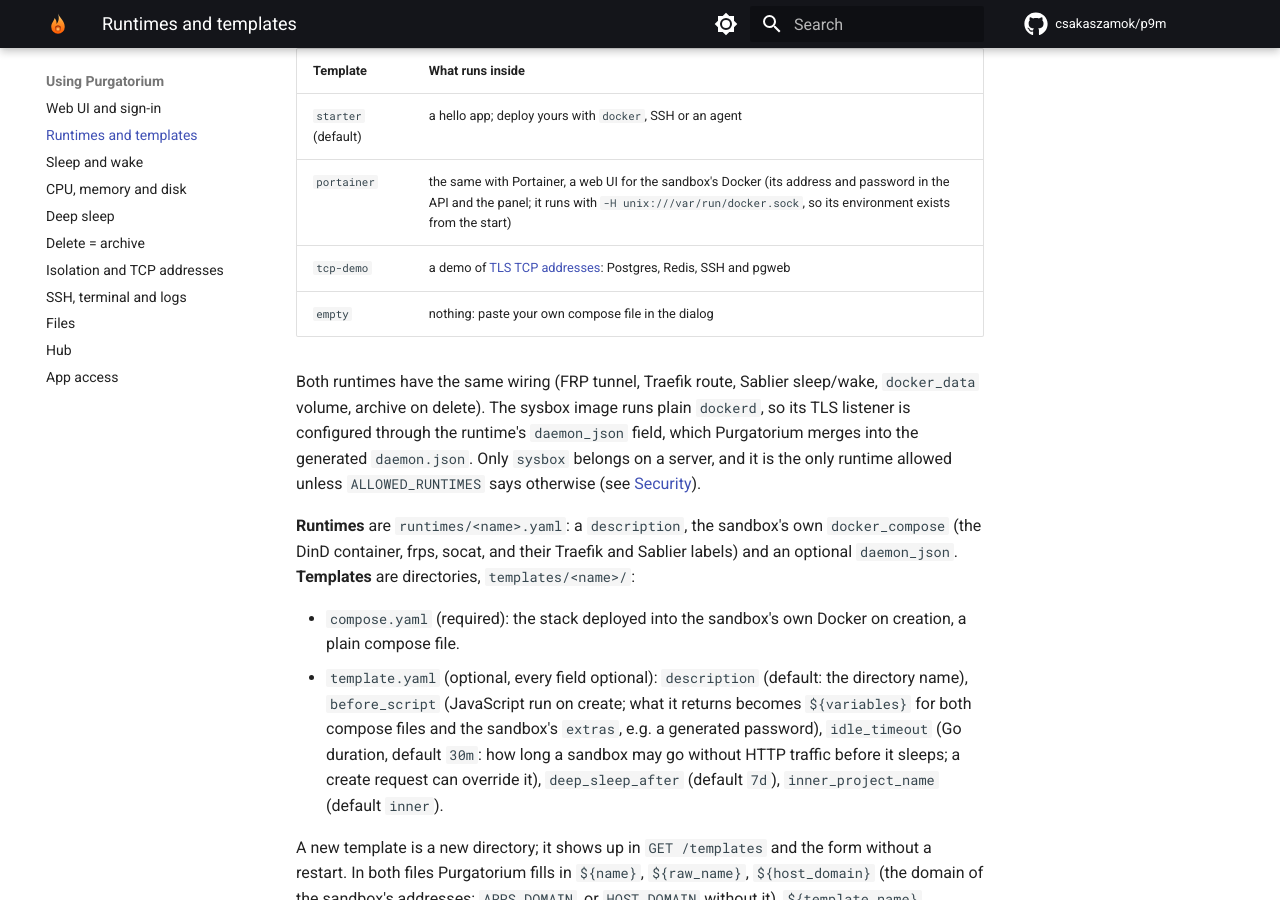
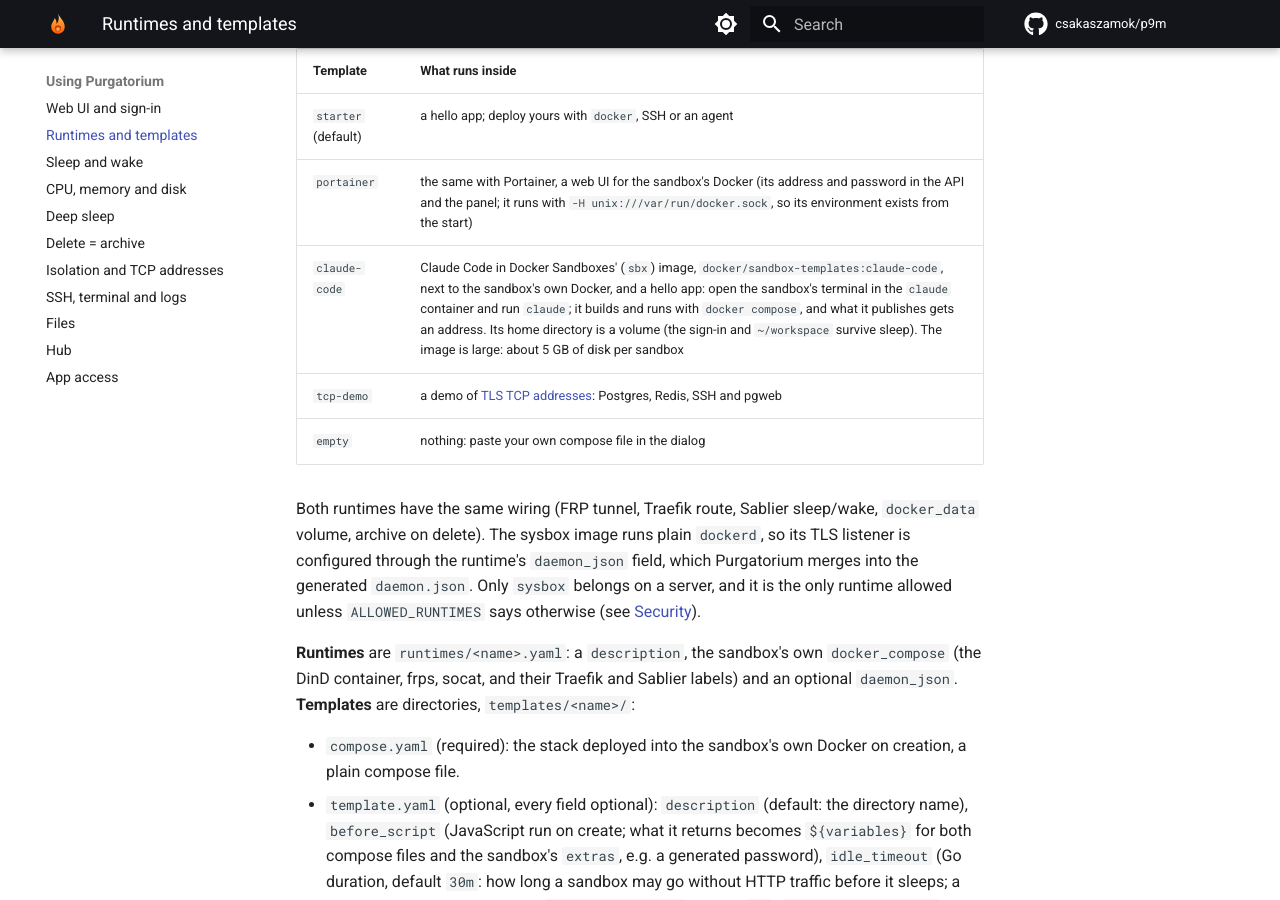
Before and after one commit to csakaszamok/p7y, an MkDocs documentation site: the page built from docs/runtimes-templates.md, in a window 1280 px wide and 900 px high, scrolled down 498 px. Built offline with MkDocs 1.6.1 and Material for MkDocs 9.7.7, drawn with Linux system fonts in a browser that asks for light colours; comment, search, counter and statistics services are not loaded; the version menu is left out.

Commit message:
A claude-code template: Claude Code in Docker Sandboxes' image, next to the sandbox's Docker
Co-Authored-By: Claude Opus 5.5 <noreply@anthropic.com>

```diff
--- a/docs/runtimes-templates.md
+++ b/docs/runtimes-templates.md
@@ -11,6 +11,7 @@ A sandbox is a **runtime** (how it runs) plus a **template** (what runs inside),
 |----------|------------------|
 | `starter` (default) | a hello app; deploy yours with `docker`, SSH or an agent |
 | `portainer` | the same with Portainer, a web UI for the sandbox's Docker (its address and password in the API and the panel; it runs with `-H unix:///var/run/docker.sock`, so its environment exists from the start) |
+| `claude-code` | Claude Code in Docker Sandboxes' (`sbx`) image, `docker/sandbox-templates:claude-code`, next to the sandbox's own Docker, and a hello app: open the sandbox's terminal in the `claude` container and run `claude`; it builds and runs with `docker compose`, and what it publishes gets an address. Its home directory is a volume (the sign-in and `~/workspace` survive sleep). The image is large: about 5 GB of disk per sandbox |
 | `tcp-demo` | a demo of [TLS TCP addresses](networking.md#tls-tcp-addresses): Postgres, Redis, SSH and pgweb |
 | `empty` | nothing: paste your own compose file in the dialog |
 
```
Also changed, not shown: CHANGELOG.md (+6 -0 lines), 2 other files.
